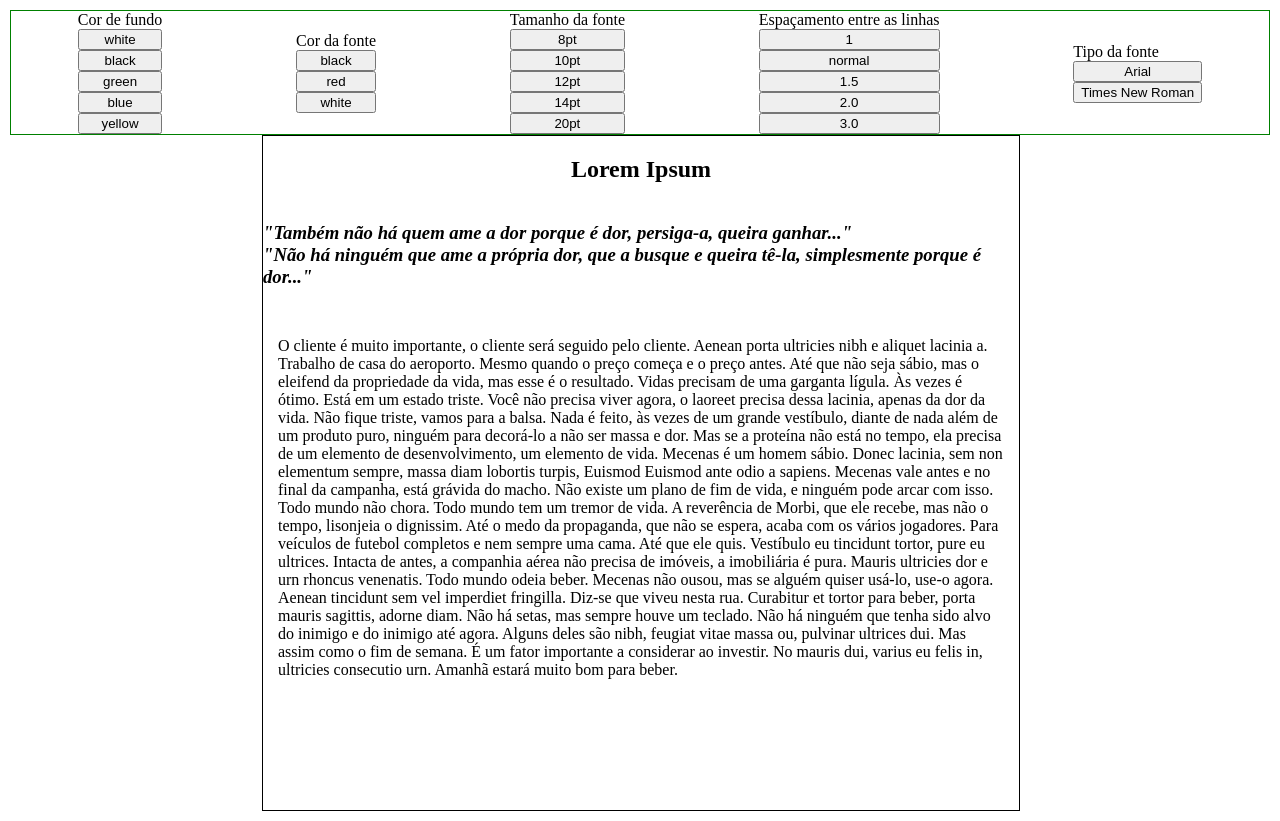
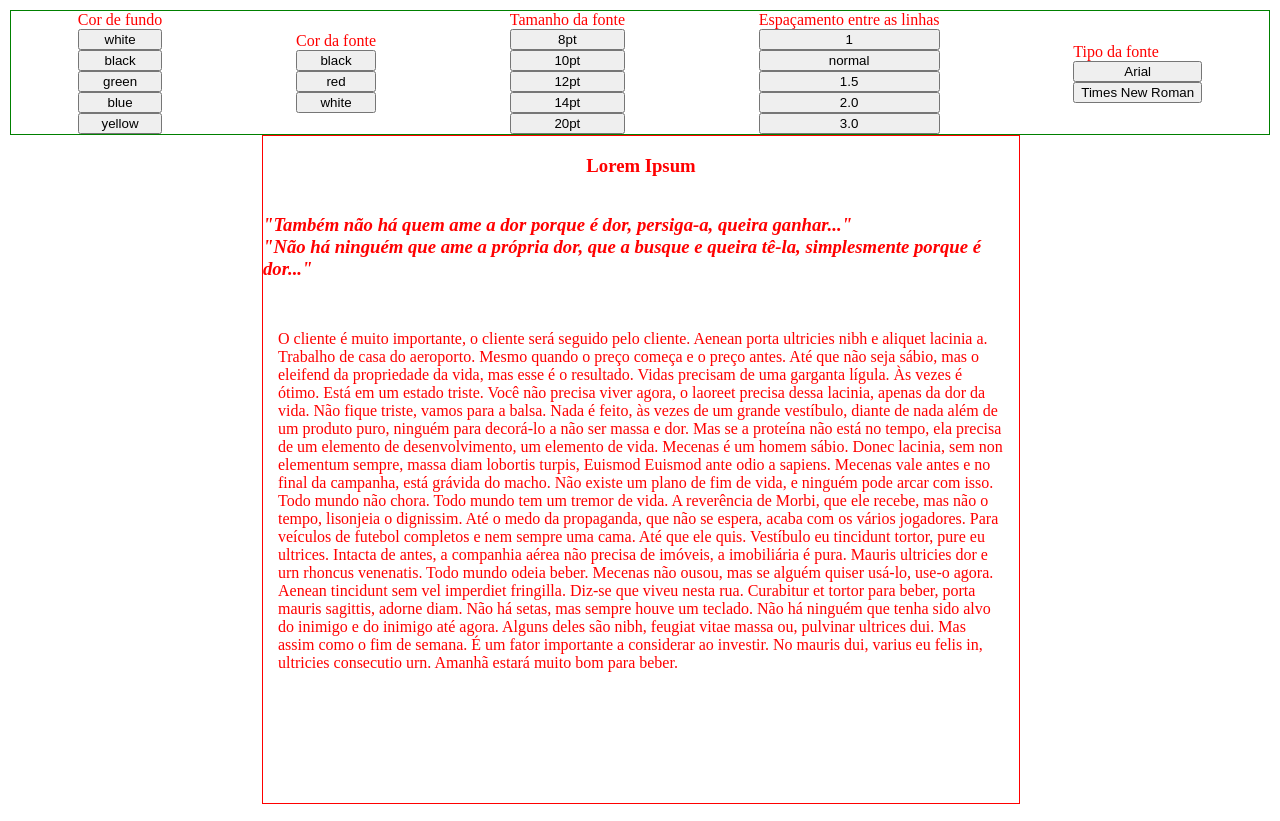
Before and after one commit to MatheusHDC/Trybe-exercises, a plain HTML site: page Dia4/atividades1.html in a window 1280 px wide. Both pictures are taken after a click on the button "red". Drawn offline with Linux system fonts and the light colour scheme.

Commit message:
troca cor de fundo e troca cor da fonte

```diff
--- a/Dia4/atividades1.html
+++ b/Dia4/atividades1.html
@@ -46,6 +46,7 @@
     </section>
   </section>
   <main id="main">
+    <section id="texto-a-ler">
       <section class="title">
         <h1>Lorem Ipsum</h1>
       </section>
@@ -64,6 +65,7 @@
 
         </p>
       </article>
+    </section>
   </main>
   <script src="./script1.js"></script>
 </body>
--- a/Dia4/script1.js
+++ b/Dia4/script1.js
@@ -1,4 +1,5 @@
 const body = document.querySelector('body');
+const TextoALer = document.getElementById('texto-a-ler');
 const backgroundColors = document.querySelectorAll('#background-color button');
 const fontColor = document.querySelectorAll('#font-color button');
 const fontSize = document.querySelectorAll('#font-size button');
@@ -12,4 +13,14 @@ const trocaFundo = () =>{
         });
     };
 };
+const corDaFonte = () =>{
+    for(let elementos of fontColor){
+        elementos.addEventListener('click', ()=>{
+            body.style.color = elementos.innerText;
+            TextoALer.style.borderColor = elementos.innerText;
+        });
+    };
+};
+
 trocaFundo();
+corDaFonte();
--- a/Dia4/style1.css
+++ b/Dia4/style1.css
@@ -33,7 +33,7 @@ body {
     display: flex;
   }
 
-  #main {
+  #texto-a-ler {
     width: 60%;
     align-items: center;
     margin-left: 20%;
```
Lines whose indentation alone changed are shown as unchanged.
